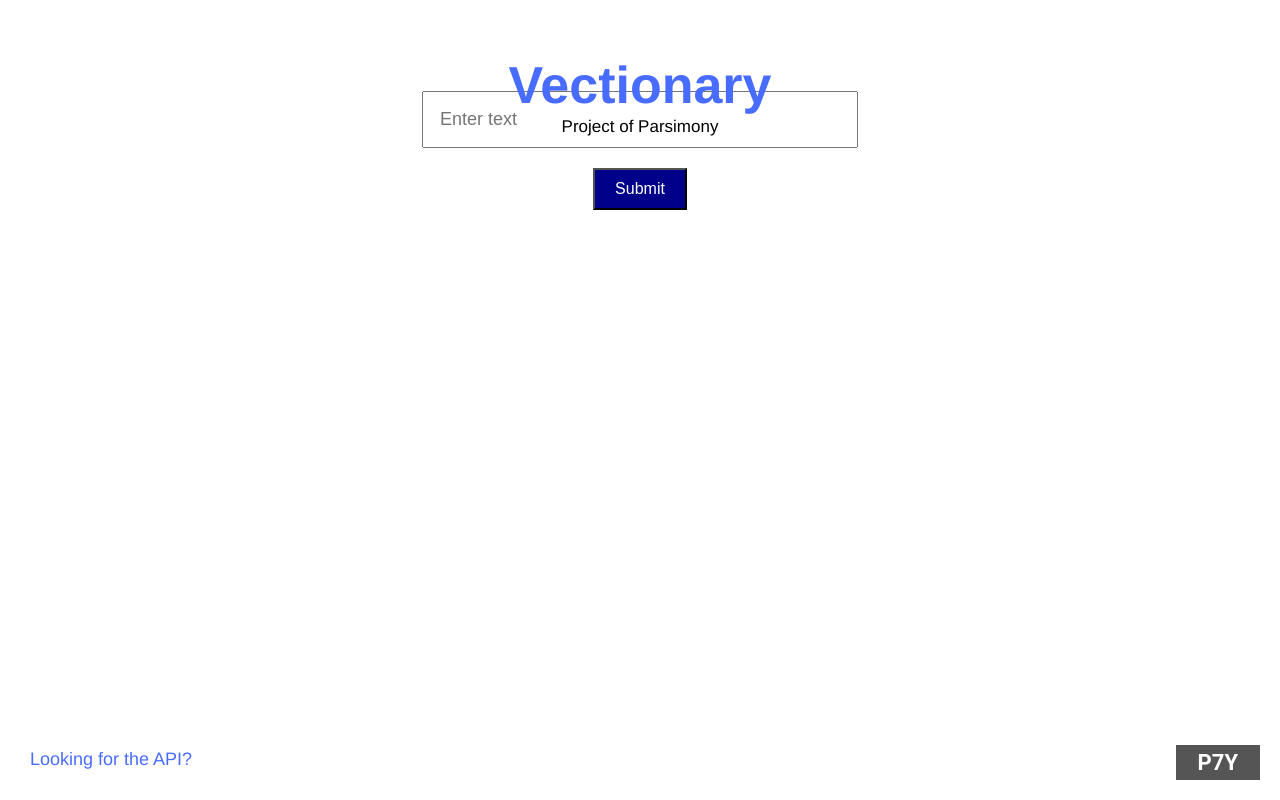
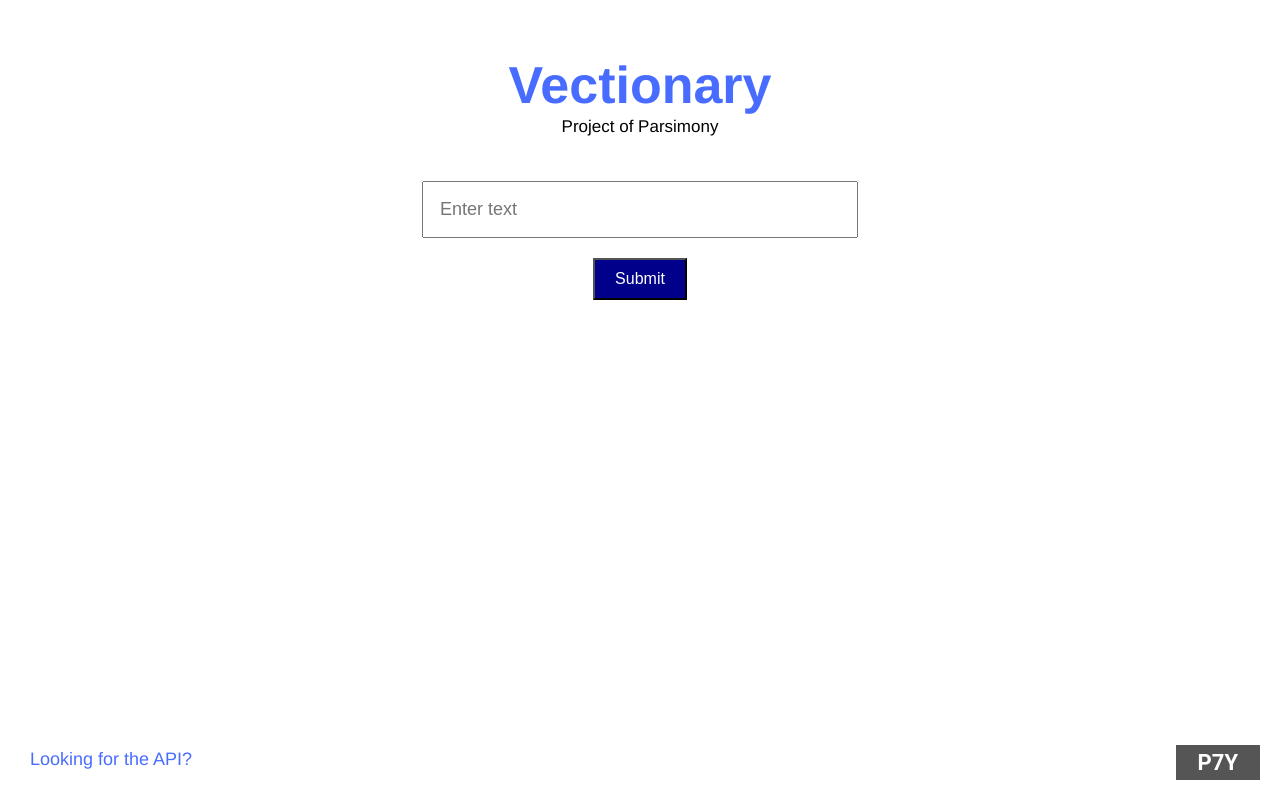
Before and after one commit to SD-2024-CS11/Vectionary-App, a React (Create React App) app in the folder vectionary-app/: page / in a window 1280 px wide. Built offline with nearby package versions, Linux system fonts and the light colour scheme.

Commit message:
changed textbox to relative instead of px

```diff
--- a/vectionary-app/src/App.js
+++ b/vectionary-app/src/App.js
@@ -21,7 +21,7 @@ function App() {
           flexDirection: 'column',
           alignItems: 'center',
           justifyContent: 'center',
-          marginTop: '-500px' // Adjusted margin to move the input and button closer to the top
+          marginTop: '-25%' // Adjusted margin to move the input and button closer to the top
         }}>
           <input
             type="text"
```
